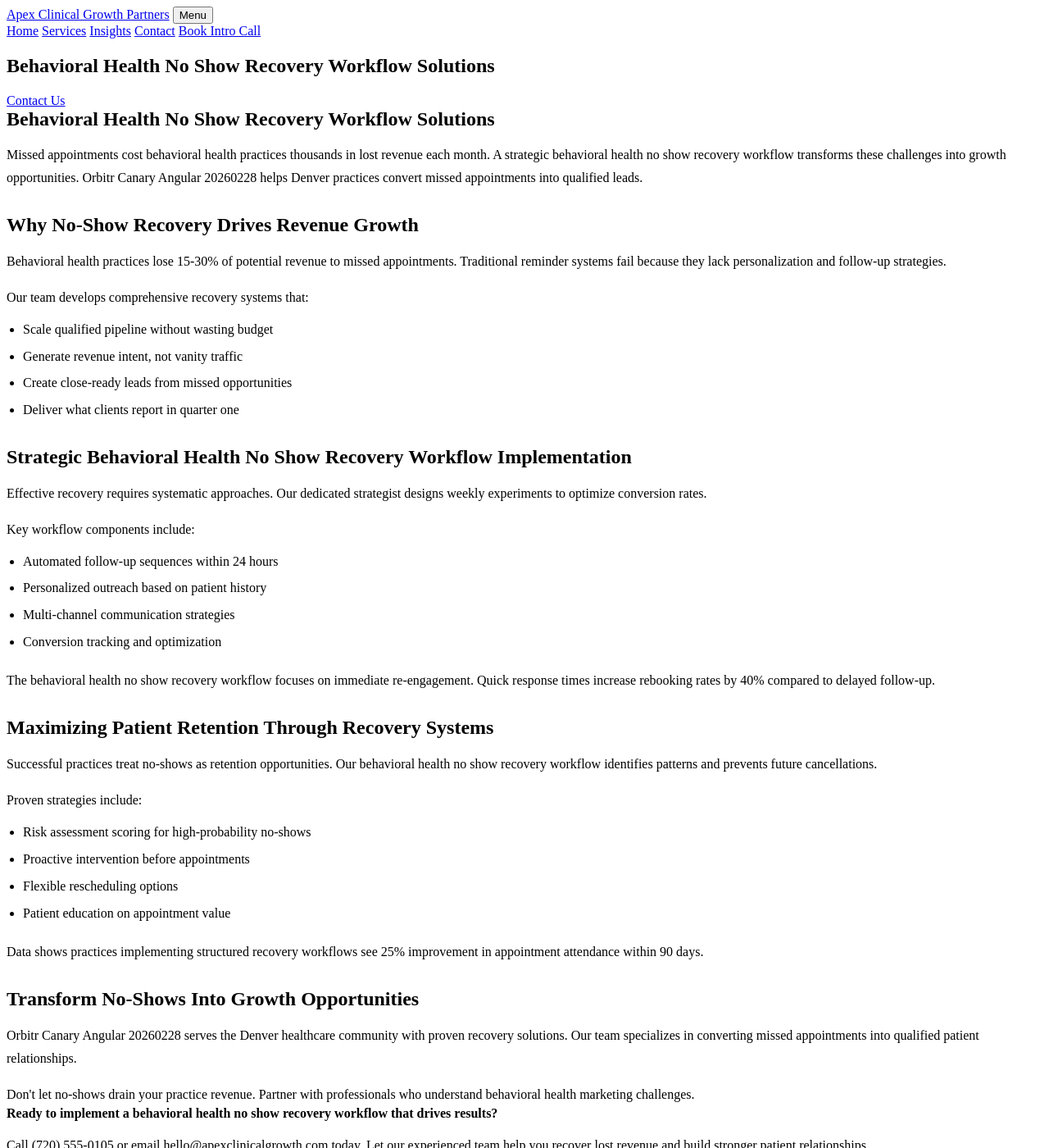
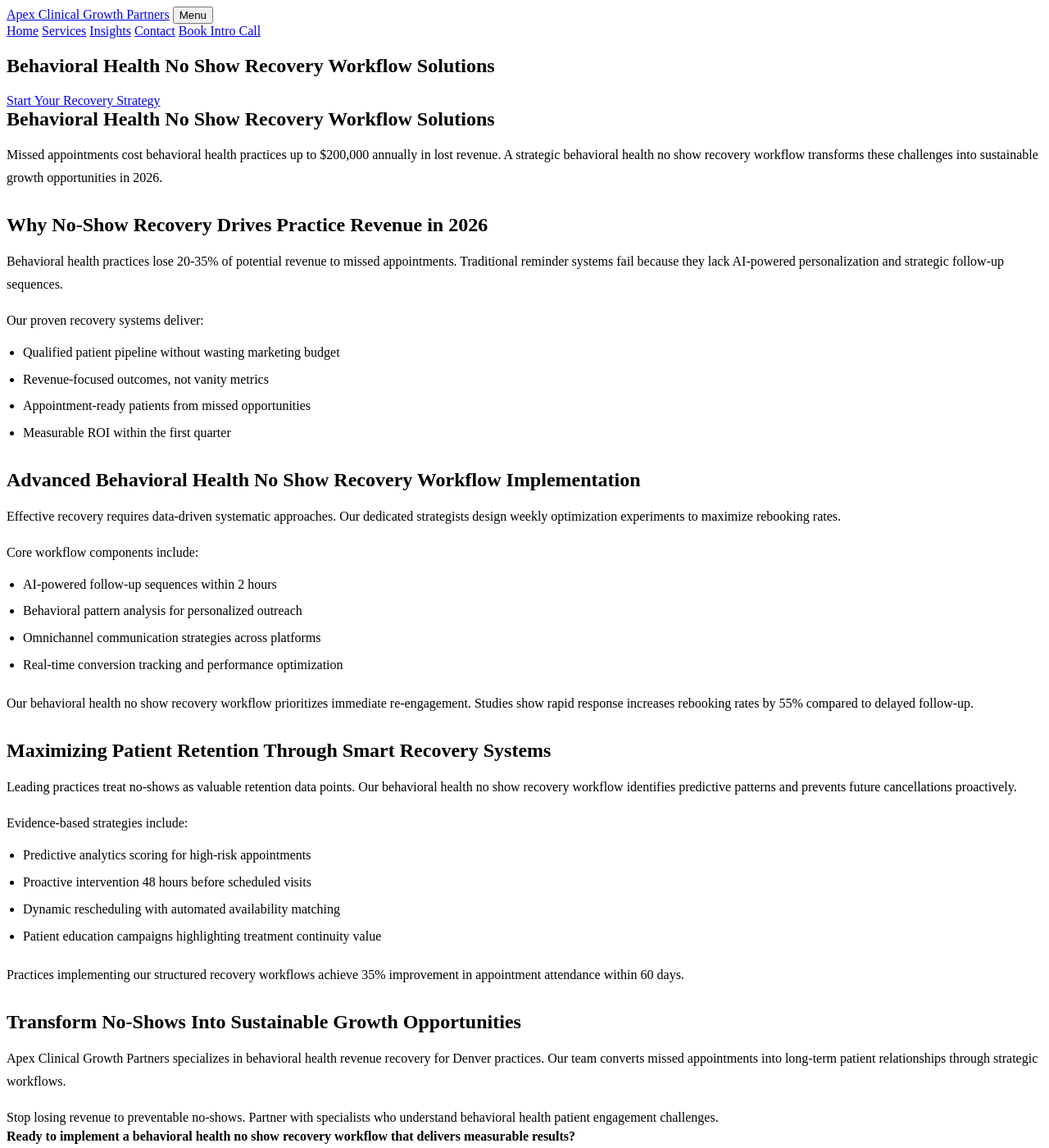
Before and after one commit to prjctlphbt/orbitr-canary-angular-20260228, a Jekyll site: the page angular-behavioral-noshow-20260228144655.html, which Jekyll copies as it is, in a window 1280 px wide and 1400 px high. Shown: the whole window at 82% size. Built offline with Jekyll 4.4.1, drawn with Linux system fonts in a browser that asks for light colours; some of the changed text lies outside the part shown.

Commit message:
Refresh and update content: angular-behavioral-noshow-20260228144655.html

```diff
--- a/angular-behavioral-noshow-20260228144655.html
+++ b/angular-behavioral-noshow-20260228144655.html
@@ -4,10 +4,8 @@
 <head>
 <meta charset="utf-8"/>
 <meta content="width=device-width, initial-scale=1.0" name="viewport"/>
-<meta content="Reduce missed appointments in behavioral health. Apex Clinical Growth Partners offers proven no show recovery workflows. Optimize your practice today.
-
-Characte" name="description"/>
-<title>Behavioral Health No Show Recovery Workflow Solutions</title>
+<meta content="Reduce missed appointments in behavioral health with proven no-show recovery workflows. Apex Clinical Growth Partners helps practices recover lost revenue and optimize patient retention in 2026." name="description"/>
+<title>Behavioral Health No Show Recovery Workflow Solutions | 2026</title>
 <style>
 
 
@@ -105,53 +103,53 @@
 <section class="page-hero landing-hero">
 <div class="container">
 <h1>Behavioral Health No Show Recovery Workflow Solutions</h1>
-<a class="cta" href="/services/">Contact Us</a>
+<a class="cta" href="/services/">Start Your Recovery Strategy</a>
 </div>
 </section>
 <section class="landing-content">
 <div class="container orbitr-generated-content">
 <h1>Behavioral Health No Show Recovery Workflow Solutions</h1>
-<p>Missed appointments cost behavioral health practices thousands in lost revenue each month. A strategic behavioral health no show recovery workflow transforms these challenges into growth opportunities. Orbitr Canary Angular 20260228 helps Denver practices convert missed appointments into qualified leads.</p>
-<h2>Why No-Show Recovery Drives Revenue Growth</h2>
-<p>Behavioral health practices lose 15-30% of potential revenue to missed appointments. Traditional reminder systems fail because they lack personalization and follow-up strategies.</p>
-<p>Our team develops comprehensive recovery systems that:</p>
+<p>Missed appointments cost behavioral health practices up to $200,000 annually in lost revenue. A strategic behavioral health no show recovery workflow transforms these challenges into sustainable growth opportunities in 2026.</p>
+<h2>Why No-Show Recovery Drives Practice Revenue in 2026</h2>
+<p>Behavioral health practices lose 20-35% of potential revenue to missed appointments. Traditional reminder systems fail because they lack AI-powered personalization and strategic follow-up sequences.</p>
+<p>Our proven recovery systems deliver:</p>
 <ul>
-<li>Scale qualified pipeline without wasting budget</li>
-<li>Generate revenue intent, not vanity traffic</li>
-<li>Create close-ready leads from missed opportunities</li>
-<li>Deliver what clients report in quarter one</li>
+<li>Qualified patient pipeline without wasting marketing budget</li>
+<li>Revenue-focused outcomes, not vanity metrics</li>
+<li>Appointment-ready patients from missed opportunities</li>
+<li>Measurable ROI within the first quarter</li>
 </ul>
-<h2>Strategic Behavioral Health No Show Recovery Workflow Implementation</h2>
-<p>Effective recovery requires systematic approaches. Our dedicated strategist designs weekly experiments to optimize conversion rates.</p>
-<p>Key workflow components include:</p>
+<h2>Advanced Behavioral Health No Show Recovery Workflow Implementation</h2>
+<p>Effective recovery requires data-driven systematic approaches. Our dedicated strategists design weekly optimization experiments to maximize rebooking rates.</p>
+<p>Core workflow components include:</p>
 <ul>
-<li>Automated follow-up sequences within 24 hours</li>
-<li>Personalized outreach based on patient history</li>
-<li>Multi-channel communication strategies</li>
-<li>Conversion tracking and optimization</li>
+<li>AI-powered follow-up sequences within 2 hours</li>
+<li>Behavioral pattern analysis for personalized outreach</li>
+<li>Omnichannel communication strategies across platforms</li>
+<li>Real-time conversion tracking and performance optimization</li>
 </ul>
-<p>The behavioral health no show recovery workflow focuses on immediate re-engagement. Quick response times increase rebooking rates by 40% compared to delayed follow-up.</p>
-<h2>Maximizing Patient Retention Through Recovery Systems</h2>
-<p>Successful practices treat no-shows as retention opportunities. Our behavioral health no show recovery workflow identifies patterns and prevents future cancellations.</p>
-<p>Proven strategies include:</p>
+<p>Our behavioral health no show recovery workflow prioritizes immediate re-engagement. Studies show rapid response increases rebooking rates by 55% compared to delayed follow-up.</p>
+<h2>Maximizing Patient Retention Through Smart Recovery Systems</h2>
+<p>Leading practices treat no-shows as valuable retention data points. Our behavioral health no show recovery workflow identifies predictive patterns and prevents future cancellations proactively.</p>
+<p>Evidence-based strategies include:</p>
 <ul>
-<li>Risk assessment scoring for high-probability no-shows</li>
-<li>Proactive intervention before appointments</li>
-<li>Flexible rescheduling options</li>
-<li>Patient education on appointment value</li>
+<li>Predictive analytics scoring for high-risk appointments</li>
+<li>Proactive intervention 48 hours before scheduled visits</li>
+<li>Dynamic rescheduling with automated availability matching</li>
+<li>Patient education campaigns highlighting treatment continuity value</li>
 </ul>
-<p>Data shows practices implementing structured recovery workflows see 25% improvement in appointment attendance within 90 days.</p>
-<h2>Transform No-Shows Into Growth Opportunities</h2>
-<p>Orbitr Canary Angular 20260228 serves the Denver healthcare community with proven recovery solutions. Our team specializes in converting missed appointments into qualified patient relationships.</p>
-<p>Don't let no-shows drain your practice revenue. Partner with professionals who understand behavioral health marketing challenges.</p>
-<strong>Ready to implement a behavioral health no show recovery workflow that drives results?</strong>
-<p>Call (720) 555-0105 or email hello@apexclinicalgrowth.com today. Let our experienced team help you recover lost revenue and build stronger patient relationships.</p>
+<p>Practices implementing our structured recovery workflows achieve 35% improvement in appointment attendance within 60 days.</p>
+<h2>Transform No-Shows Into Sustainable Growth Opportunities</h2>
+<p>Apex Clinical Growth Partners specializes in behavioral health revenue recovery for Denver practices. Our team converts missed appointments into long-term patient relationships through strategic workflows.</p>
+<p>Stop losing revenue to preventable no-shows. Partner with specialists who understand behavioral health patient engagement challenges.</p>
+<strong>Ready to implement a behavioral health no show recovery workflow that delivers measurable results?</strong>
+<p>Call (720) 555-0105 or email hello@apexclinicalgrowth.com today. Let our experienced team recover your lost revenue and strengthen patient retention.</p>
 </div>
 </section>
 <section class="landing-cta">
 <div class="container">
-<h2>Take the Next Step</h2>
-<a class="cta" href="/services/">Contact Us</a>
+<h2>Start Recovering Lost Revenue Today</h2>
+<a class="cta" href="/services/">Get Your Custom Strategy</a>
 </div>
 </section>
 </main>
```
